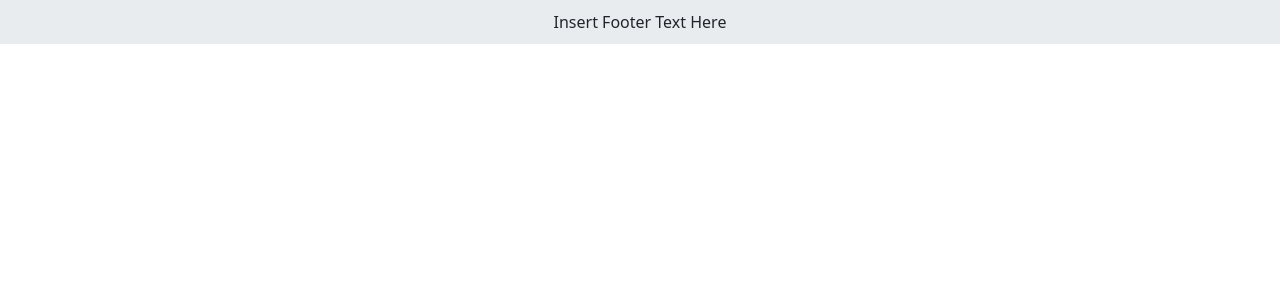
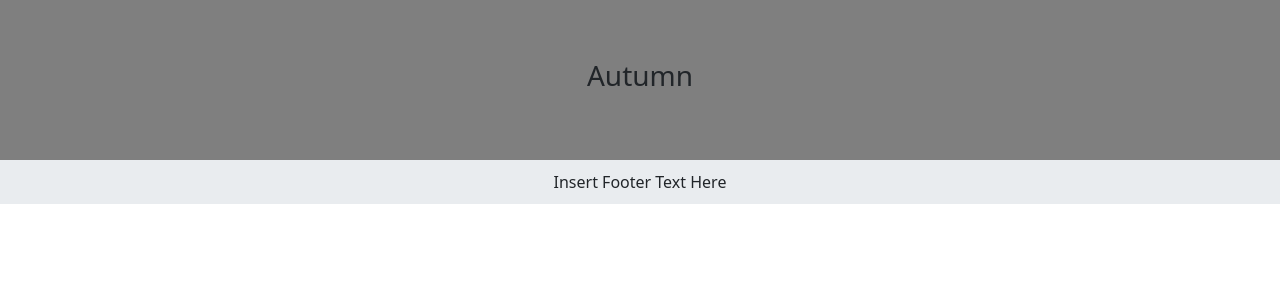
Before and after one commit to AlfredA93/recipe-repo-2, a Django app: page /seasons_autumn/ in a window 1280 px wide. Shown: the part 116-416 px from the top of the page. Run offline with Django 3.2, Linux system fonts and the light colour scheme; data that the repository does not hold is empty; some libraries are stand-ins or nearby versions.

Commit message:
Add basic heading & custom styles-Seasons_autumn.html

```diff
--- a/templates/seasons_autumn.html
+++ b/templates/seasons_autumn.html
@@ -13,6 +13,11 @@
 {% block content %}
 
     <!-- Hero Image and Season Text -->
+    <div class="seasons-bckgrnd col-12">
+        <div class="seasons-header col-12 d-flex justify-content-center align-items-center">
+            <h3 class="text-center text-align-center">Autumn</h3>
+        </div>
+    </div>
 
     <!-- Recipes Section -->
     <div class="col-12 md-4">
```
